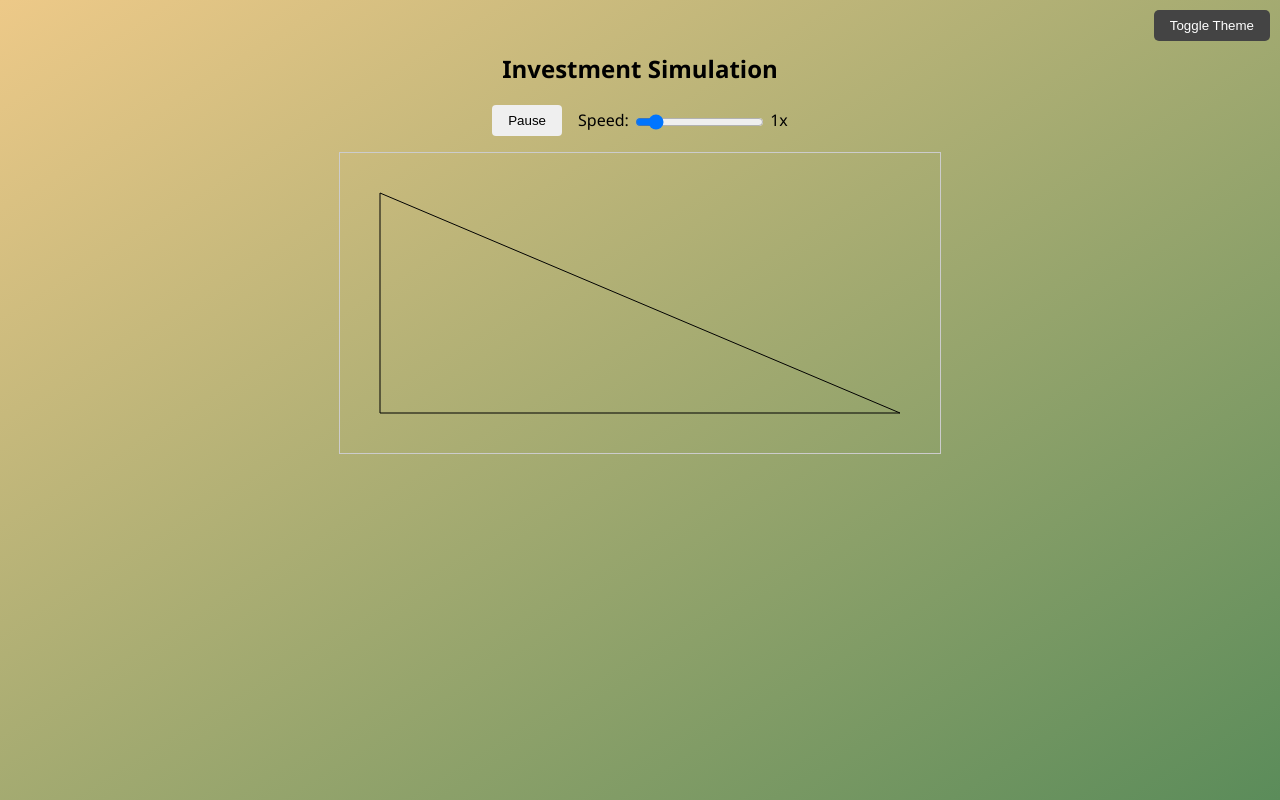
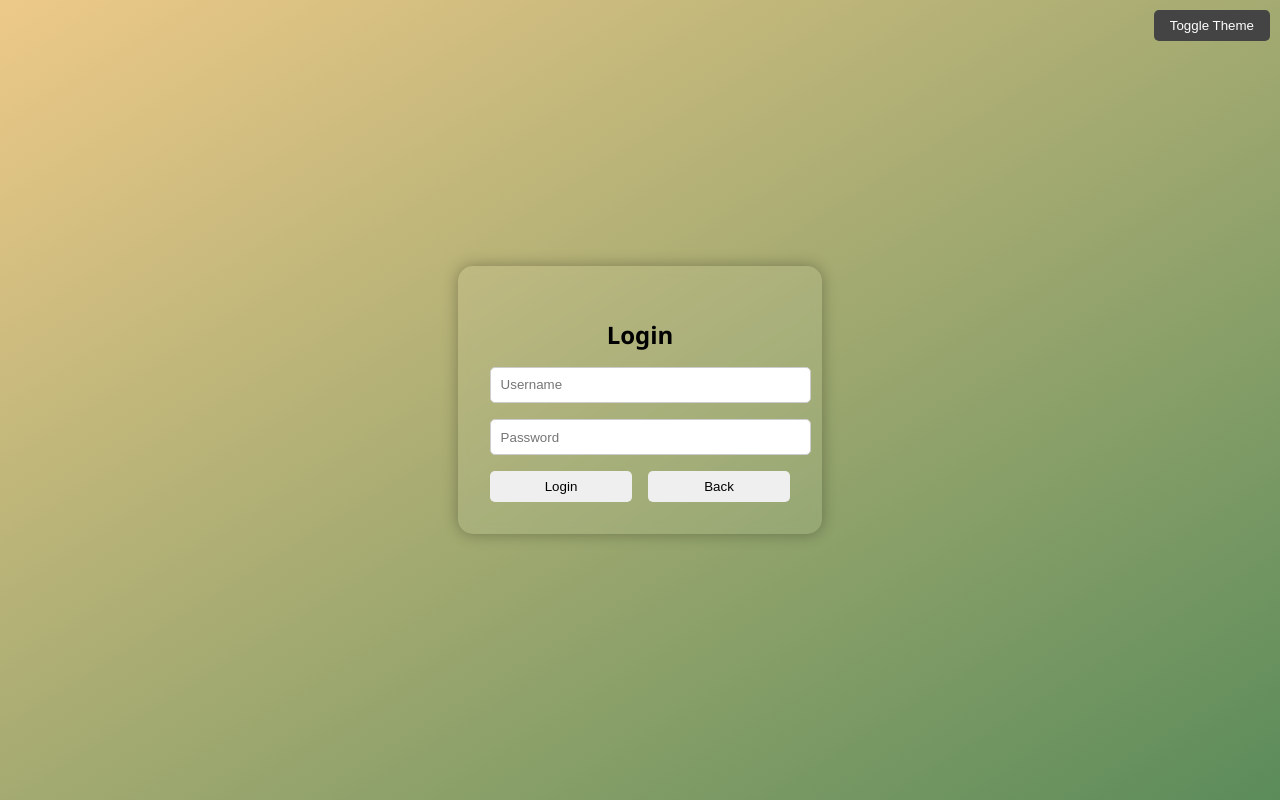
Before and after one commit to GustavsGarais/Nosleguma-darbs-investacija, a Vue app in the folder Simulation/: page / in a window 1280 px wide. Both pictures are taken after a click on the button "Start Simulation". Built offline with nearby package versions, Linux system fonts and the light colour scheme.

Commit message:
Login admin working

```diff
--- a/Simulation/src/App.vue
+++ b/Simulation/src/App.vue
@@ -14,7 +14,7 @@ export default {
   components: { HomePage, LoginPage, SimulationPage },
   data() {
     return {
-      currentPage: 'SimulationPage', // now opens SimulationPage by default
+      currentPage: 'HomePage', // now opens Homepage by default
       darkMode: JSON.parse(localStorage.getItem('darkMode')) || false
     }
   },
--- a/Simulation/src/assets/global.css
+++ b/Simulation/src/assets/global.css
@@ -7,7 +7,7 @@ html, body, #app {
 
   /* Theme Styles */
   .dark-theme {
-    background: linear-gradient(to bottom right, purple, black);
+    background: linear-gradient(to bottom right, rgb(95, 5, 95), black);
     color: white;
   }
 
@@ -20,3 +20,19 @@ html, body, #app {
   .page-fill {
     min-height: 100vh;
   }
+
+  /* Center everything inside the main app */
+body, html, #app, .app-wrapper {
+  display: flex;
+  justify-content: center;
+  flex-direction: column;
+  text-align: center;
+}
+
+/* Optional: make sure the app fills the full screen */
+html, body {
+  width: 100%;
+  height: 100%;
+  margin: 0;
+  padding: 0;
+}
--- a/Simulation/src/components/LoginPage.vue
+++ b/Simulation/src/components/LoginPage.vue
@@ -1,87 +1,61 @@
-<script setup>
-import { ref } from 'vue'
-import axios from 'axios'
-import { useRouter } from 'vue-router'
-
-const username = ref('')
-const password = ref('')
-const router = useRouter()
-
-const login = async () => {
-  try {
-    const res = await axios.post('http://localhost:3000/api/login', {
-      username: username.value,
-      password: password.value
-    });
-
-    if (res.data.success) {
-      localStorage.setItem('user', JSON.stringify(res.data.user));
-      router.push('/home');
-    }
-  } catch (err) {
-    alert(err.response?.data?.message || 'Login failed');
-  }
-}
-</script>
-
 <template>
-  <div class="page-fill">
-    <input v-model="username" placeholder="Username" />
-    <input v-model="password" placeholder="Password" type="password" />
-    <button @click="login">Login</button>
+  <div class="login-wrapper">
+    <div class="login-box">
+      <h2>Login</h2>
+      <input v-model="username" placeholder="Username" />
+      <input v-model="password" type="password" placeholder="Password" />
+      <div class="button-row">
+        <button @click="login">Login</button>
+        <button @click="$emit('navigate', 'HomePage')">Back</button>
+      </div>
+      <p v-if="error" class="error">{{ error }}</p>
+    </div>
   </div>
 </template>
 
+<script>
+import { ref } from 'vue'
 
-<script>
 export default {
-  data() {
-    return {
-      username: '',
-      password: '',
-      isRegistering: false,
-      error: ''
-    }
-  },
-  methods: {
-    login() {
-      const data = JSON.parse(localStorage.getItem(this.username))
-      if (data && data.password === this.password) {
-        localStorage.setItem('loggedInUser', this.username)
-        this.$emit('navigate', 'SimulationPage')
+  setup(_, { emit }) {
+    const username = ref('')
+    const password = ref('')
+    const error = ref('')
+
+    const login = () => {
+      if (username.value === 'admin' && password.value === '1234') {
+        emit('navigate', 'SimulationPage')
       } else {
-        this.error = 'Invalid credentials.'
-      }
-    },
-    register() {
-      if (localStorage.getItem(this.username)) {
-        this.error = 'User already exists.'
-      } else {
-        localStorage.setItem(this.username, JSON.stringify({ password: this.password }))
-        localStorage.setItem('loggedInUser', this.username)
-        this.$emit('navigate', 'SimulationPage')
+        error.value = 'Incorrect username or password.'
       }
     }
+
+    return { username, password, login, error }
   }
 }
 </script>
 
 <style scoped>
-.login-container {
+.login-wrapper {
   display: flex;
   justify-content: center;
   align-items: center;
-  height: 90vh;
+  height: 100vh;
+  width: 100%;
 }
 
 .login-box {
-  background-color: rgba(255, 255, 255, 0.05);
+  background-color: rgba(255, 255, 255, 0.07);
+  backdrop-filter: blur(5px);
   padding: 2rem;
-  border-radius: 10px;
-  backdrop-filter: blur(5px);
+  border-radius: 15px;
+  box-shadow: 0 0 15px rgba(0, 0, 0, 0.3);
+  width: 300px;
   text-align: center;
-  width: 300px;
-  box-shadow: 0 0 10px #000;
+}
+
+h2 {
+  margin-bottom: 1rem;
 }
 
 input {
@@ -89,29 +63,26 @@ input {
   width: 100%;
   padding: 0.6rem;
   margin-bottom: 1rem;
-  border: none;
   border-radius: 5px;
+  border: 1px solid #ccc;
+}
+
+.button-row {
+  display: flex;
+  justify-content: space-between;
+  gap: 1rem;
 }
 
 button {
-  width: 100%;
-  padding: 0.6rem;
+  flex: 1;
+  padding: 0.5rem;
   border: none;
   border-radius: 5px;
-  background: #282c34;
-  color: white;
   cursor: pointer;
-}
-
-.switch {
-  margin-top: 1rem;
-  color: #888;
-  cursor: pointer;
-  font-size: 0.9rem;
 }
 
 .error {
   color: red;
-  margin-top: 0.5rem;
+  margin-top: 1rem;
 }
 </style>
```
